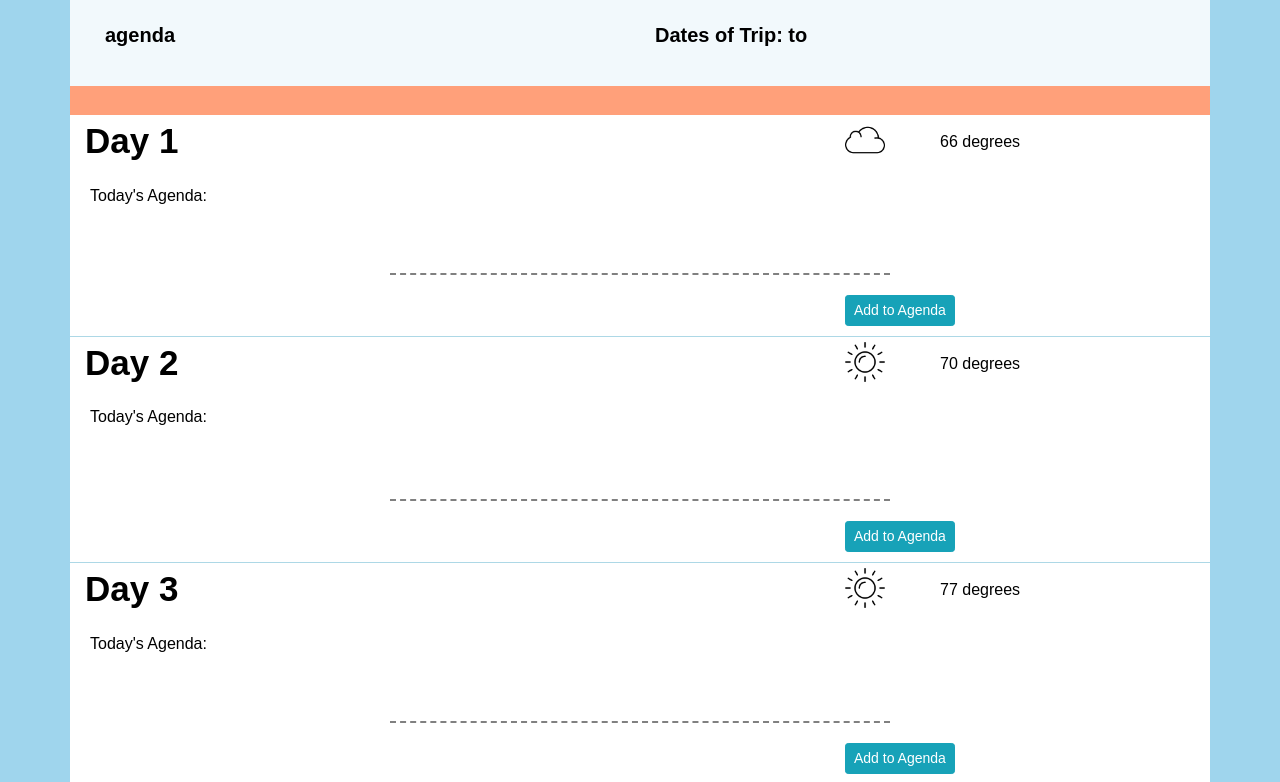
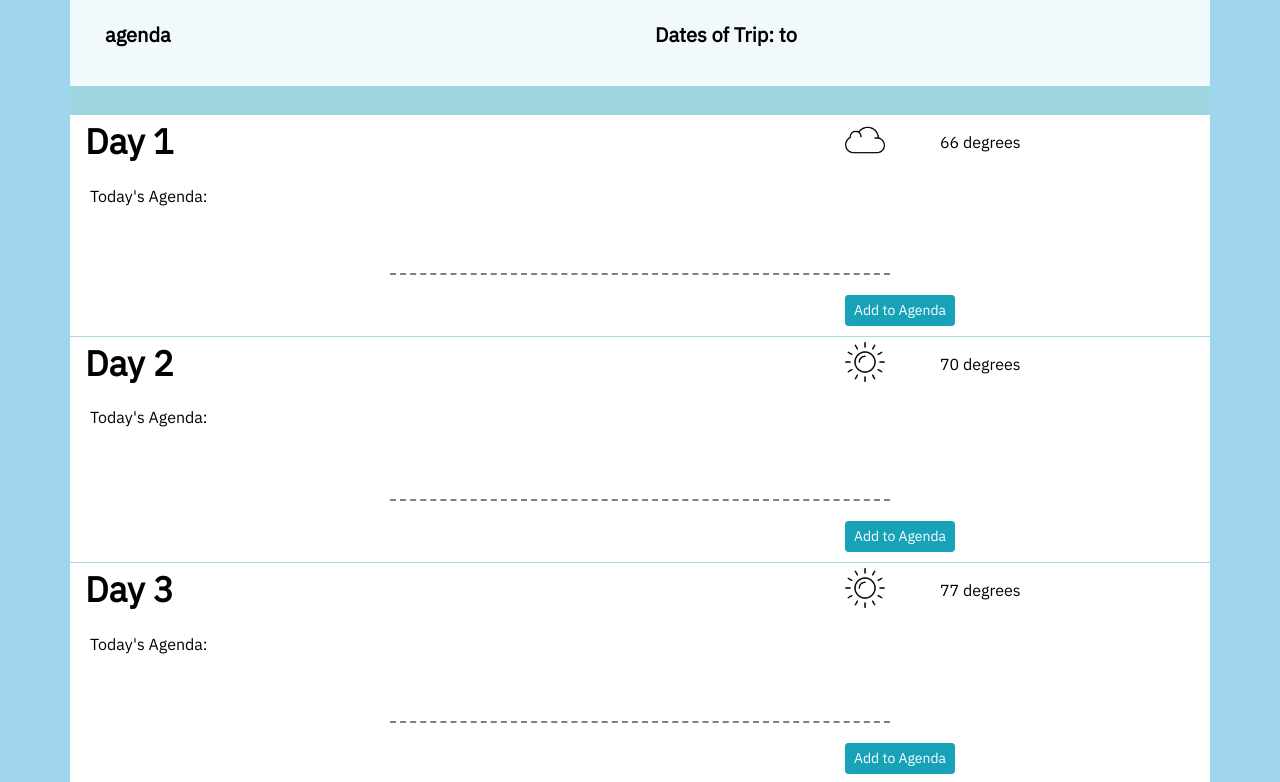
Before and after one commit to Pistachio-1/pistachio, a plain HTML site: page agenda.html in a window 1280 px wide. Shown: the top 782 px of the page. Drawn offline with nearby package versions, Linux system fonts and the light colour scheme; no server answers.

Commit message:
updating some minor details

```diff
--- a/agenda.html
+++ b/agenda.html
@@ -6,6 +6,7 @@
     <meta name="viewport" content="width=device-width, initial-scale=1.0">
     <meta http-equiv="X-UA-Compatible" content="ie=edge">
     <title>Agenda</title>
+    <link href="https://fonts.googleapis.com/css?family=Arimo|IBM+Plex+Sans" rel="stylesheet">
     <link rel="stylesheet" href="assets/css/reset.css">
     <link rel="stylesheet" href="https://stackpath.bootstrapcdn.com/bootstrap/4.1.1/css/bootstrap.min.css" integrity="sha384-WskhaSGFgHYWDcbwN70/dfYBj47jz9qbsMId/iRN3ewGhXQFZCSftd1LZCfmhktB" crossorigin="anonymous">
     <link rel="stylesheet" href="assets/css/style.css">
--- a/assets/css/style.css
+++ b/assets/css/style.css
@@ -7,10 +7,14 @@
     background-color: #9FD5ED;
   }
 
-  * { color:#fff; text-decoration: none;}
+* {
+    color:#fff;
+    text-decoration: none;
+    font-family: 'IBM Plex Sans', sans-serif;
+}
 
  .agenda {
-    font-family: Arial, Helvetica, sans-serif;
+    font-family: 'IBM Plex Sans', sans-serif;
     font-style: bold;
     background-color: #9FD5ED;
     color: black;
@@ -98,12 +102,14 @@ span {
 .days {
     background-color: white;
     color: black;
+    font-family: 'IBM Plex Sans', sans-serif;
 
 }
 .dayTwo {
     background-color: white;
     color: black;
     padding-top: 15px;
+    font-family: 'IBM Plex Sans', sans-serif;
 
 }
 
@@ -159,9 +165,14 @@ input:focus {
 }
 
 .delay {
-    background-color: lightsalmon;
+    background-color: rgb(157, 214, 224);
     padding-top: 5px;
     padding-bottom: 0px;
+}
+
+marquee {
+    font-family: 'Arimo', sans-serif;
+    margin: 0;
 }
 
 
--- a/assets/css/test.css
+++ b/assets/css/test.css
@@ -4,6 +4,7 @@
   margin-left: 5%;
   margin-bottom: 0;
   margin-top: 50px;
+  font-family: 'IBM Plex Sans', sans-serif;
 }
 
 .slide-container {
```
Also changed, not shown: index.html (+1 -0 lines).
